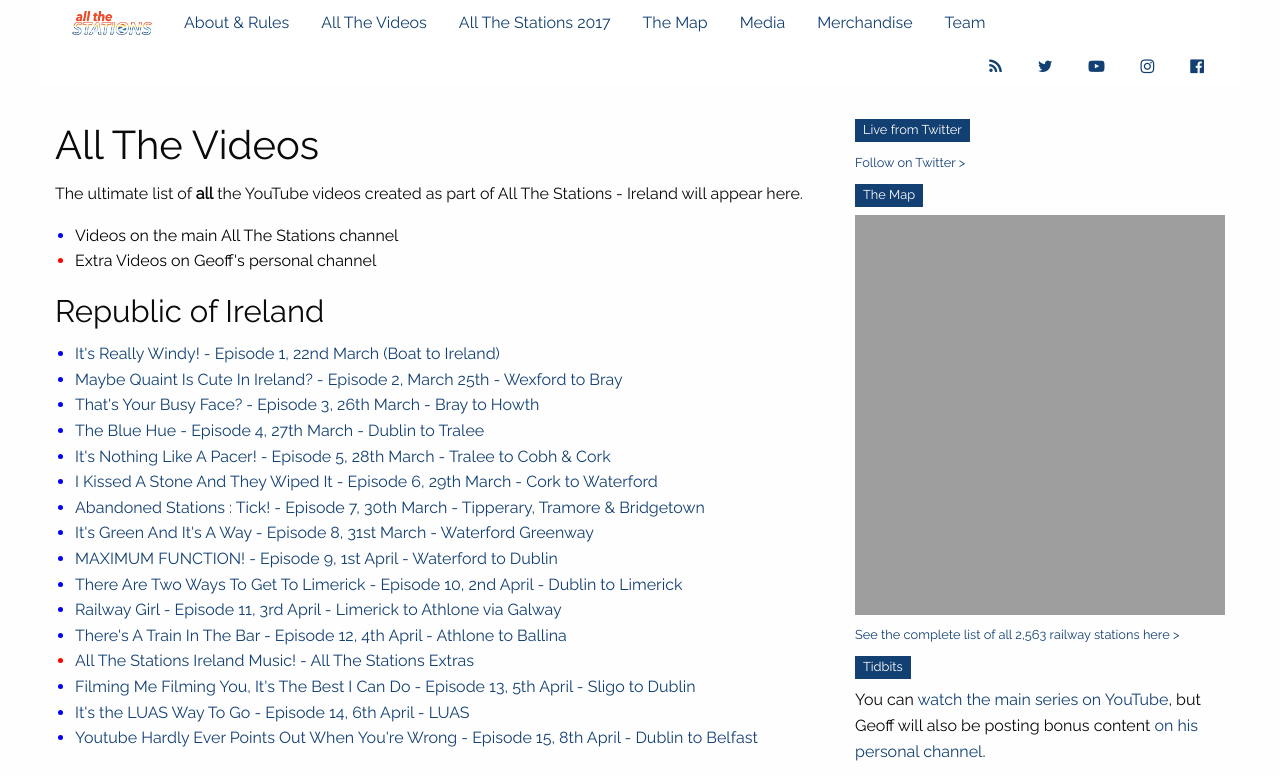
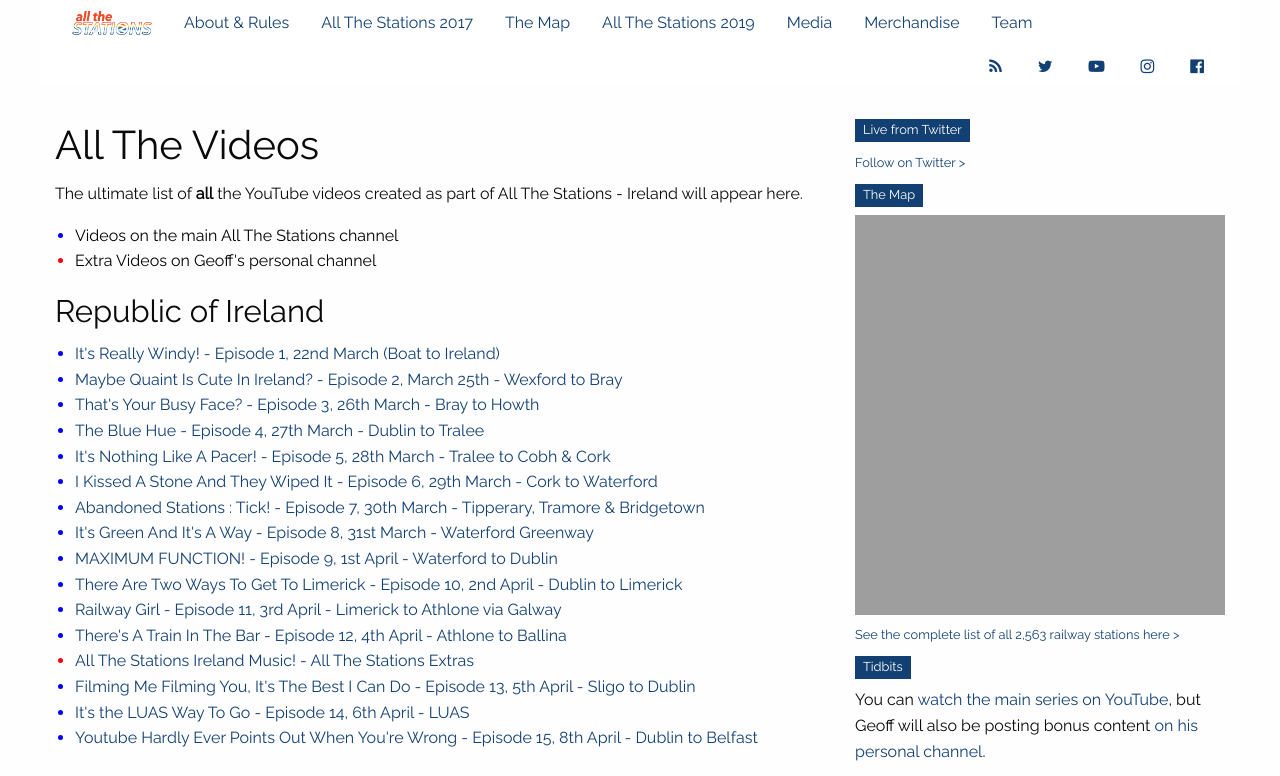
Before and after one commit to khawkins98/all-the-stations, a Jekyll site: the page built from videos.md, in a window 1280 px wide, cut to the strip 0-776 px from the top of the page. Built offline with Jekyll 4.4.1, drawn with Linux system fonts in a browser that asks for light colours; nearby versions of some CDN libraries; comment, search, counter and statistics services are not loaded.

Commit message:
Switch pages

```diff
--- a/videos.md
+++ b/videos.md
@@ -1,8 +1,8 @@
 ---
 layout: default
-title: All The Videos
+title: All The Stations 2019
 group: "in_local_navigation"
-order: 2
+order: 3
 ---
 <style>
 .li {display:list-item;list-style-type:disc;}
```
Also changed, not shown: ats2017.md (+1 -1 lines).
